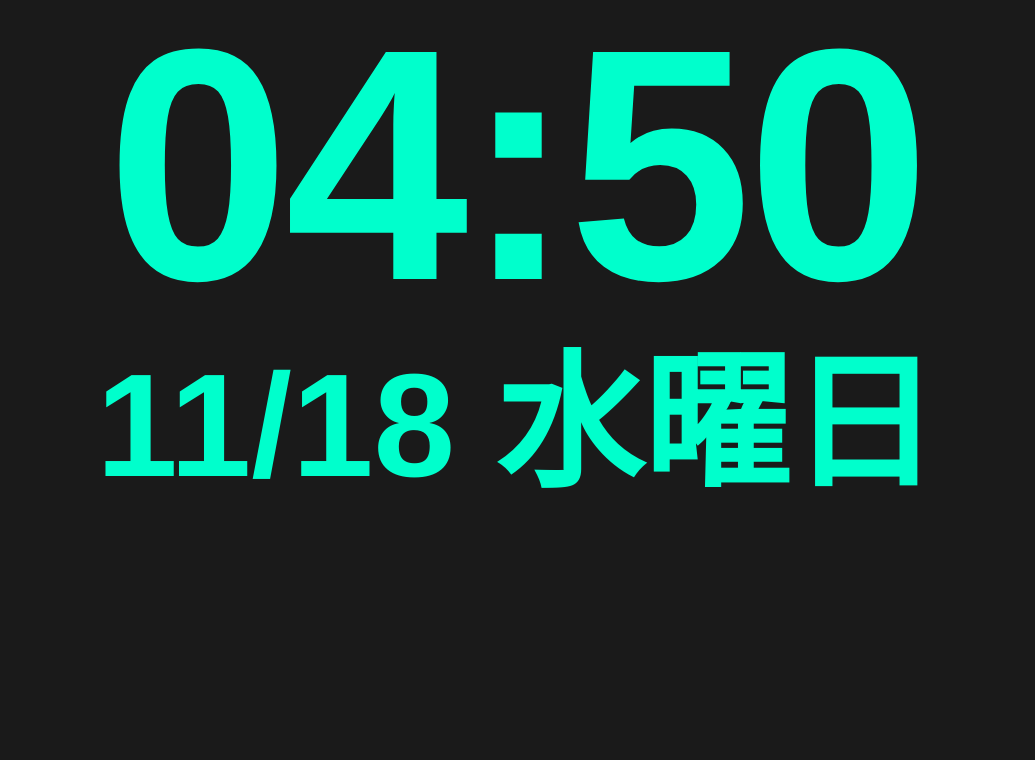
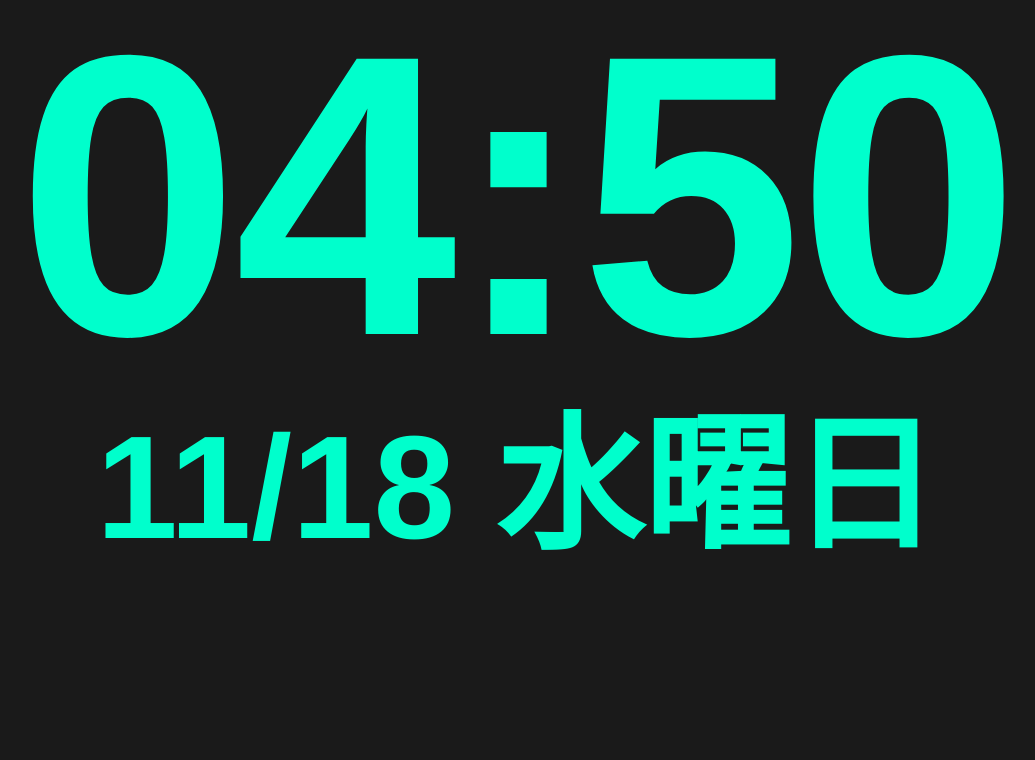
Before and after one commit to nana-sekine/nana-sekine.github.io, a plain HTML site: page clock/index.html in a window 1280 px wide. Shown: the whole page, without its empty margins (124-1159 px from the left). Drawn offline with Linux system fonts and the light colour scheme.

Commit message:
Increase font size for time display in index.html

```diff
--- a/clock/index.html
+++ b/clock/index.html
@@ -36,7 +36,7 @@
             /* ★時刻のフォント */
             font-family: "Helvetica Neue", Helvetica, Arial, sans-serif;
             /* ★時刻のフォントサイズ */
-            font-size: 330px;
+            font-size: 400px;
             font-weight: bold;
             line-height: 0.88;
             letter-spacing: -5px;
```
